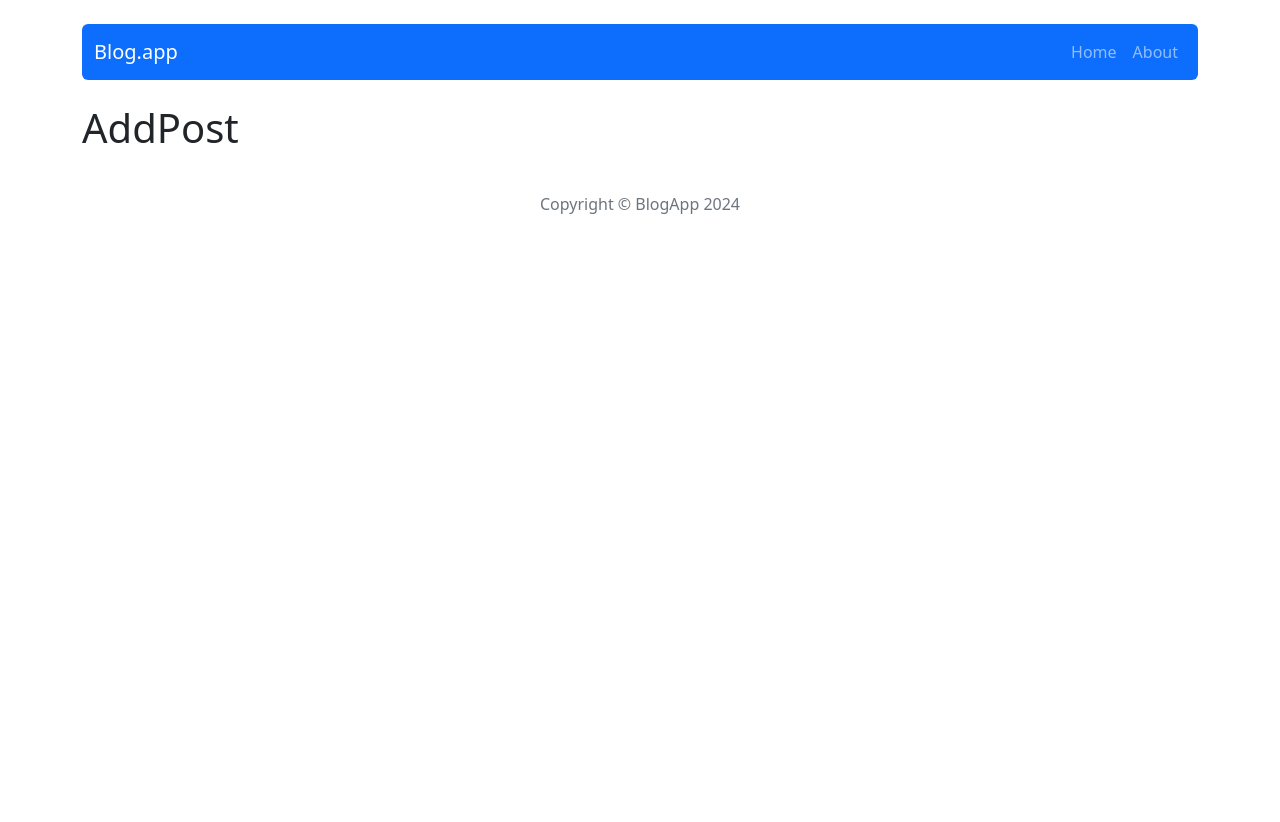
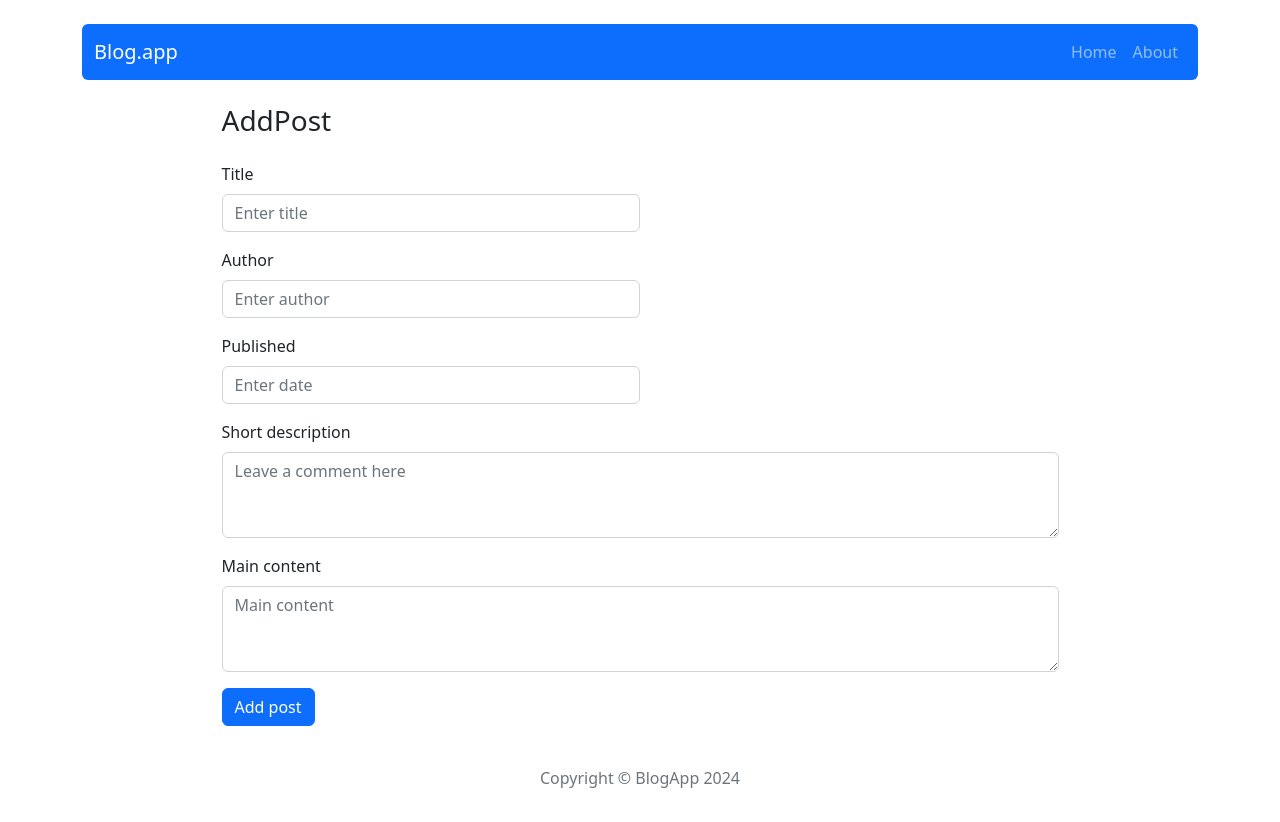
Before and after one commit to slawomirtoporek/react-blog, a React (Create React App) app: page /post/add in a window 1280 px wide. Before the commit the page ends 800 px from the top, so only its background shows below. Built offline with nearby package versions, Linux system fonts and the light colour scheme.

Commit message:
add the AddPostForm component with a form for adding a post

```diff
--- a/package.json
+++ b/package.json
@@ -16,6 +16,7 @@
     "react-scripts": "5.0.1",
     "redux": "4.1.2",
     "redux-devtools-extension": "2.13.9",
+    "shortid": "^2.2.16",
     "web-vitals": "^2.1.4"
   },
   "scripts": {
--- /dev/null
+++ b/src/components/features/AddPostForm/AddPostForm.js
@@ -0,0 +1,60 @@
+import { useDispatch } from "react-redux";
+import { useState } from "react";
+import { Button, Form } from "react-bootstrap";
+import { useNavigate } from "react-router-dom";
+import { addPost } from "../../../redux/postsRedux";
+
+const AddPostForm = () => {
+
+  const navigate = useNavigate();
+  const dispatch = useDispatch();
+  const [title, setTitle] = useState('');
+  const [author, setAuthor] = useState('');
+  const [publishedDate, setPublishedDate] = useState('');
+  const [shortDescription, setShortDescription] = useState('');
+  const [content, setContent] = useState('');
+
+  const handleAddPost = e => {
+    e.preventDefault();
+    dispatch(addPost({ title, shortDescription, content, publishedDate, author }));
+    setTitle('');
+    setAuthor('');
+    setPublishedDate('');
+    setShortDescription('');
+    setContent('');
+    navigate('/');
+  }
+
+  return (
+    <Form onSubmit={handleAddPost}>
+      <Form.Group className="mb-3 w-50" controlId="title">
+        <Form.Label>Title</Form.Label>
+        <Form.Control type="text" placeholder="Enter title"
+          value={title} onChange={(e) => setTitle(e.target.value)}/>
+      </Form.Group>
+      <Form.Group className="mb-3 w-50" controlId="author">
+        <Form.Label>Author</Form.Label>
+        <Form.Control type="text" placeholder="Enter author"
+          value={author} onChange={(e) => setAuthor(e.target.value)}/>
+      </Form.Group>
+      <Form.Group className="mb-3  w-50" controlId="publishedDate">
+        <Form.Label>Published</Form.Label>
+        <Form.Control type="text" placeholder="Enter date"
+          value={publishedDate} onChange={(e) => setPublishedDate(e.target.value)}/>
+      </Form.Group>
+      <Form.Group className="mb-3" controlId="shortDescription">
+        <Form.Label>Short description</Form.Label>
+        <Form.Control as="textarea" rows={3} placeholder="Leave a comment here"
+          value={shortDescription} onChange={(e) => setShortDescription(e.target.value)} />
+      </Form.Group>
+      <Form.Group className="mb-3" controlId="mainContent">
+        <Form.Label>Main content</Form.Label>
+        <Form.Control as="textarea" rows={3} placeholder="Main content"
+          value={content} onChange={(e) => setContent(e.target.value)} />
+      </Form.Group>
+      <Button variant="primary" type="submit">Add post</Button>
+    </Form>
+  );
+};
+
+export default AddPostForm;
--- a/src/components/pages/About/About.js
+++ b/src/components/pages/About/About.js
@@ -1,6 +1,6 @@
 const About = () => {
   return(
-    <h1>About</h1>
+    <h1 className="fs-3">About</h1>
   );
 };
 
--- a/src/components/pages/AddPost/AddPost.js
+++ b/src/components/pages/AddPost/AddPost.js
@@ -1,6 +1,11 @@
+import AddPostForm from "../../features/AddPostForm/AddPostForm";
+
 const AddPost = () => {
   return(
-    <h1>AddPost</h1>
+    <div className="w-75 mx-auto">
+      <h1 className="mb-4 fs-3">AddPost</h1>
+      <AddPostForm />
+    </div>
   );
 };
 
--- a/src/components/pages/EditPost/EditPost.js
+++ b/src/components/pages/EditPost/EditPost.js
@@ -1,6 +1,6 @@
 const EditPost = () => {
   return(
-    <h1>EditPost</h1>
+    <h1 className="fs-3">EditPost</h1>
   );
 };
 
--- a/src/components/pages/Home/Home.js
+++ b/src/components/pages/Home/Home.js
@@ -3,19 +3,28 @@
 import { getAllPosts } from "../../../redux/postsRedux";
 import { Button, Card, Col, Row } from "react-bootstrap";
 import { Link } from "react-router-dom";
+import { useNavigate } from "react-router-dom";
 
 const Home = () => {
 
   const posts = useSelector(getAllPosts);
+  const navigate = useNavigate();
+
+  const handleAddPost = () => {
+    navigate("/post/add");
+  }
 
   return(
     <section className={styles.posts}>
-    <h1>All posts</h1>
+      <div className="d-flex justify-content-between mb-2">
+        <h1 className="fs-3">All posts</h1>
+        <Button onClick={handleAddPost} variant="outline-primary" size="md">Add post</Button>
+      </div>
       <Row>
         {posts.map(post => (
           <Col key={post.id} lg={4} md={6} className="mt-3 mb-2">
             <Card className="p-3">
-            <Card.Title className="fs-3">{post.title}</Card.Title>
+              <Card.Title className="fs-5">{post.title}</Card.Title>
               <Card.Text  className="m-0"><span className={styles.headerBold}>Author:</span> {post.author}</Card.Text>
               <Card.Text><span className={styles.headerBold}>Published:</span> {post.publishedDate}</Card.Text>
               <Card.Text>{post.shortDescription}</Card.Text>
--- a/src/components/pages/NotFound/NotFound.js
+++ b/src/components/pages/NotFound/NotFound.js
@@ -1,6 +1,6 @@
 const NotFound = () => {
   return(
-    <h1>NotFound</h1>
+    <h1 className="fs-3">NotFound</h1>
   );
 };
 
--- a/src/components/pages/Post/Post.js
+++ b/src/components/pages/Post/Post.js
@@ -19,7 +19,7 @@
         <>
           <Col lg={7} md={9} className="mt-3 mb-2 d-flex flex-column align-items-center">
             <div className={`d-flex flex-column align-items-start ${styles.boxPosts}`}>
-              <Card.Title className="fs-2 mb-3">{posts.title}</Card.Title>
+              <Card.Title className="fs-3 mb-3">{posts.title}</Card.Title>
               <Card.Text className="m-0"><span className={styles.headerBold}>Author:</span> {posts.author}</Card.Text>
               <Card.Text><span className={styles.headerBold}>Published:</span> {posts.publishedDate}</Card.Text>
               <Card.Text>{posts.content}</Card.Text>
--- a/src/components/pages/RemovePost/RemovePost.js
+++ b/src/components/pages/RemovePost/RemovePost.js
@@ -1,6 +1,6 @@
 import { useDispatch } from "react-redux";
 import { removePost } from "../../../redux/postsRedux";
-import { Button, Modal, Form } from "react-bootstrap";
+import { Button, Modal } from "react-bootstrap";
 import { useState } from "react";
 
 
--- a/src/redux/postsRedux.js
+++ b/src/redux/postsRedux.js
@@ -1,3 +1,5 @@
+import shortid from 'shortid';
+
 //selectors
 export const getAllPosts = ({ posts }) => posts;
 export const getElementById = ({posts}, postId) => posts.find(post => post.id === postId);
@@ -5,14 +7,18 @@
 // actions
 const createActionName = actionName => `app/posts/${actionName}`;
 const REMOVE_POST = createActionName('REMOVE_POST');
+const ADD_POST = createActionName('ADD_POST');
 
 // action creators
 export const removePost = payload => ({ type: REMOVE_POST, payload });
+export const addPost = payload => ({ type: ADD_POST, payload });
 
 const postsReducer = (statePart = [], action) => {
   switch (action.type) {
     case REMOVE_POST:
       return statePart.filter(post => post.id !== action.payload);
+    case ADD_POST:
+      return [...statePart, { id: shortid(), ...action.payload }];
     default:
       return statePart;
   };
```
Also changed, not shown: src/components/features/AddPostForm/AddPostForm.module.scss (added), 1 other file (tests, documents, lock files or other folders). Lines whose indentation alone changed are shown as unchanged.
